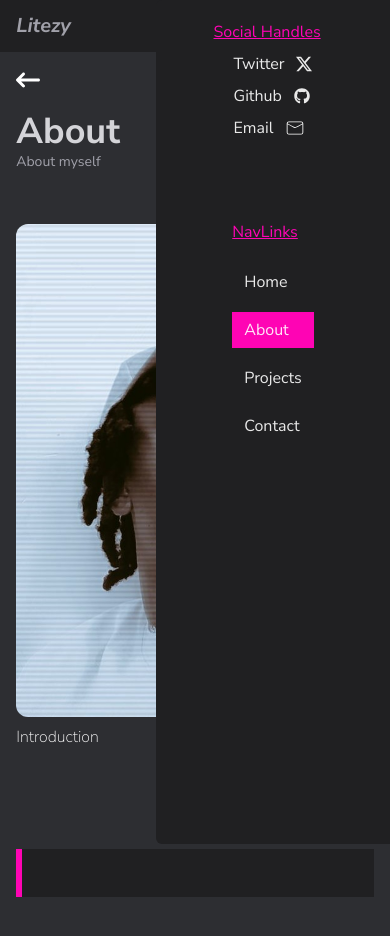
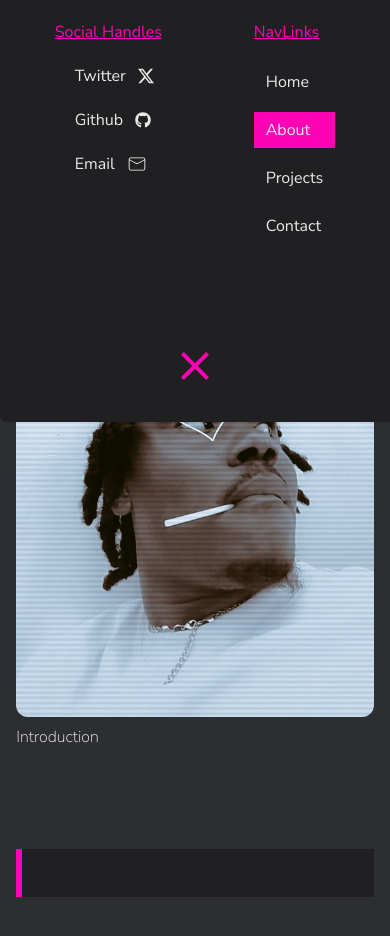
Before and after one commit to Litezy/my-portfolio, a React (Vite) app: page /about in a window 390 px wide. Both pictures are taken after a click on the element 361 px from the left and 26 px from the top of the page. Shown: the top 936 px of the page. Built offline with nearby package versions, Linux system fonts and the light colour scheme.

Commit message:
small screen

```diff
--- a/src/components/About.jsx
+++ b/src/components/About.jsx
@@ -10,7 +10,7 @@ const About = () => {
       <div className="w-full py-3 flex items-start justify-center">
         <div className="w-11/12 mx-auto flex flex-col gap-5 h-full">
           <Link to={`/`}>
-            <FaArrowLeftLong className='text-2xl cursor-pointer' />
+            <FaArrowLeftLong className='text-2xl text-zinc-400 cursor-pointer' />
           </Link>
           <div className="">
             <div className="text-4xl font-bold text-zinc-300">About</div>
--- a/src/components/Contact.jsx
+++ b/src/components/Contact.jsx
@@ -12,7 +12,7 @@ const Contact = () => {
     <div className='w-full mt-14'>
       <div className="w-11/12 mx-auto py-10">
         <Link  to={`/`}>
-          <FaArrowLeftLong className='text-3xl mb-5 cursor-pointer' />
+          <FaArrowLeftLong className='text-2xl text-zinc-400 mb-5 cursor-pointer' />
         </Link>
         <div className="w-full flex items-start justify-between gap-10 flex-col lg:flex-row">
           <div className="flex flex-col lg:w-1/2 w-full gap-5">
--- a/src/components/Navbar.jsx
+++ b/src/components/Navbar.jsx
@@ -65,7 +65,7 @@ const Navbar = () => {
     // }, [])
     return (
         <div
-            className='w-full max-h-32 py-3  right-1/2  translate-x-1/2  top-0 z-50 bg-sec border-zinc-500 fixed'>
+            className='w-full max-h-52 py-3  right-1/2  translate-x-1/2  top-0 z-50 bg-sec border-zinc-500 fixed'>
             <div className="w-11/12 mx-auto   h-full text-white/90 flex items-center justify-between">
                 <div data-aos="fade-right"
                     data-aos-duration="2000"
@@ -88,18 +88,18 @@ const Navbar = () => {
                             ref={modaldiv}
                             data-aos="fade-left"
                             data-aos-duration="2000"
-                            className="absolute bg-sec lg:w-[25dvw] w-[60%] right-0 top-0 h-[100dvh] rounded-s-md">
-                            <div className="flex flex-col gap-20 items-center justify-start py-5  h-full">
-                                <div className="flex flex-col gap-2">
+                            className="absolute bg-sec w-full right-0 top-0 h-[50dvh] rounded-s-md">
+                            <div className="flex  gap-20 items-start justify-center py-5  h-full">
+                                <div className="flex flex-col gap-5">
                                     <div className="text-base underline text-primary">Social Handles</div>
-                                    <div className=" cursor-pointer flex px-5 items-center  gap-3">
+                                    <Link target='blank' to={`https://x.com/_litezy`} className=" cursor-pointer flex px-5 items-center  gap-3">
                                         <div className="">Twitter</div>
                                         <BsTwitterX />
-                                    </div>
-                                    <div className="flex cursor-pointer px-5 items-center gap-3">
+                                    </Link>
+                                    <Link target='blank' to={`https://github.com/Litezy`} className="flex cursor-pointer px-5 items-center gap-3">
                                         <div className="">Github</div>
                                         <FaGithub />
-                                    </div>
+                                    </Link>
                                     <div className=" cursor-pointer flex px-5 items-center gap-3">
                                         <div className="">Email</div>
                                         <CiMail className='text-white text-xl' />
@@ -117,6 +117,13 @@ const Navbar = () => {
                                     </div>
                                 </div>
                             </div>
+
+                            <div onClick={() => setModal(false)} className="flex lg:hidden w-full -mt-20 items-center justify-center flex-col">
+                                <MdClose className='text-primary text-5xl cursor-pointer' />
+                            </div>
+                            <div onClick={() => setModal(false)} className="lg:flex hidden absolute top-3 left-10">
+                                <MdClose className='text-primary text-5xl cursor-pointer' />
+                            </div>
                         </div>}
                 </div>
             </div>
--- a/src/components/Projects.jsx
+++ b/src/components/Projects.jsx
@@ -49,7 +49,7 @@ const Projects = () => {
         <div className="w-full py-3 flex items-start justify-center">
           <div className="w-11/12 mx-auto flex flex-col gap-5 h-full">
             <Link to={`/`}>
-              <FaArrowLeftLong className='text-3xl cursor-pointer' />
+              <FaArrowLeftLong className='text-2xl text-zinc-400 cursor-pointer' />
             </Link>
             <div className="">
               <div className="text-4xl font-bold text-zinc-300">Projects</div>
--- a/src/components/Repos.jsx
+++ b/src/components/Repos.jsx
@@ -47,7 +47,7 @@ const Repos = () => {
                     {storedUser && storedUser.slice(0, 8).map((item, i) => {
                         const isEven = i % 2 === 0
                         return (
-                            <div data-aos={`${isEven ? 'fade-down.' : 'fade-up'}`}
+                            <div data-aos={`${isEven ? 'fade-left.' : 'fade-right'}`}
                                 data-aos-duration='2000'
                                 key={i} className="bg-alt flex flex-col justify-between h-40 w-full px-3 py-2 rounded-md">
                                 <div className="flex items-center justify-between">
--- a/src/utils/utils.js
+++ b/src/utils/utils.js
@@ -93,7 +93,7 @@ export const webprojects = [
         name:"GetLinked Design Hackathon",
         type:'Frontend UI Design',
         techstack:'Html, Css , Javascript ',
-        link:'https://github.com/Litezy/getLinked-Landingpage',
+        link:'https://litezy.github.io/getLinked-Landingpage/',
         img:getlinked,
         desc:'Getlinked design contest.'
     },
@@ -145,7 +145,7 @@ export const webprojects = [
         img:hng,
     },
     {
-        name:"E-commerce App",
+        name:"Fastest E-commerce App",
         type:'Frontend E-commerce UI',
         techstack:'React/ReactRedux , TailwindCss  ',
         link:'https://sample-ecoms.netlify.app/',
@@ -183,7 +183,7 @@ export const webprojects = [
         name:"Netflix Landing Page",
         type:'Frontend UI',
         techstack:'Html, Css , Javascript ',
-        link:'https://github.com/Litezy/netflic-clone',
+        link:'https://jovial-narwhal-999893.netlify.app/',
         img:netflix,
     },
     {
```
